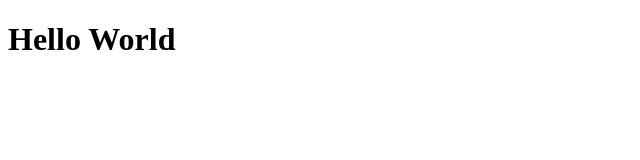
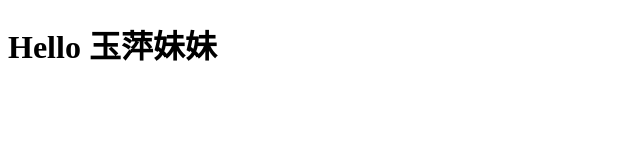
Before and after one commit to yuelixingkong/yuelixingkong.github.io, a plain HTML site: page index.html in a window 1280 px wide. Shown: the whole page, without its empty margins (0-640 px from the left). Drawn offline with Linux system fonts and the light colour scheme.

Commit message:
Update index.html

```diff
--- a/index.html
+++ b/index.html
@@ -5,6 +5,6 @@
     <title>Title</title>
 </head>
 <body>
-<h1>Hello World</h1>
+<h1>Hello 玉萍妹妹</h1>
 </body>
 </html>
```
